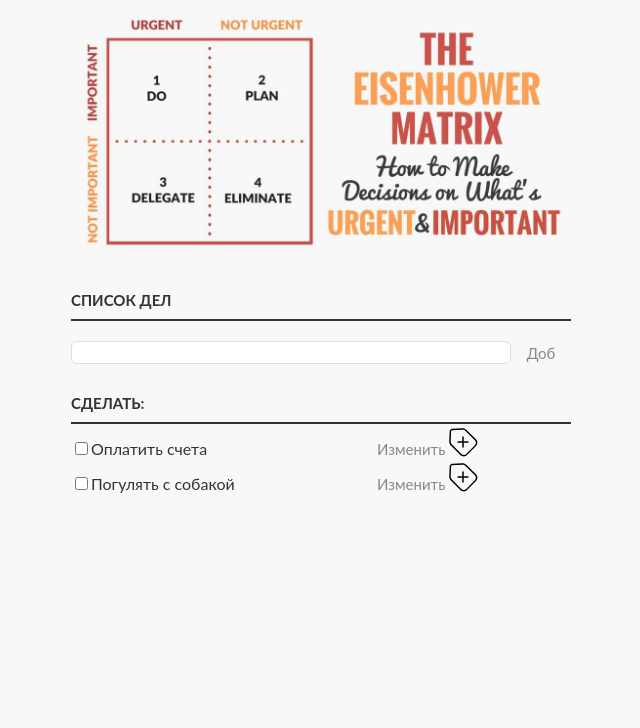
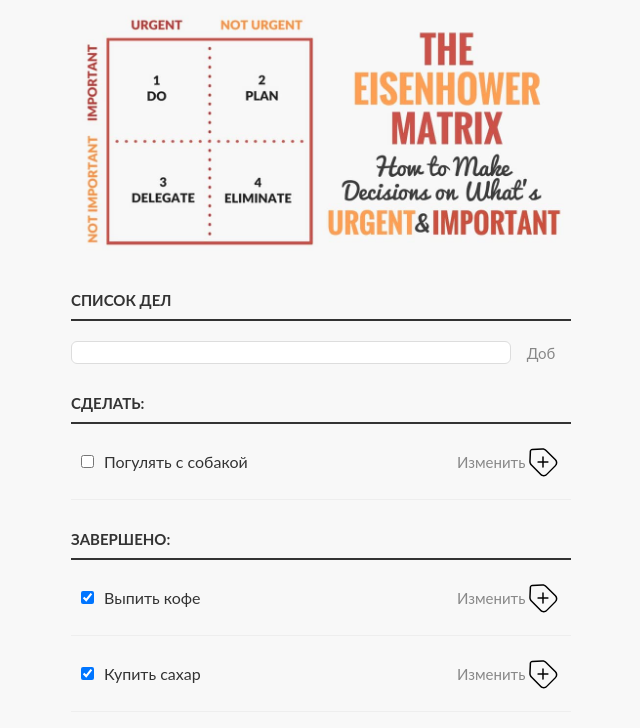
Before and after one commit to Madridka/KSF-20-ToDoList, a Vue app: page / in a window 1280 px wide. Shown: the top 728 px of the page, without its empty margins (319-959 px from the left). Built offline with nearby package versions, Linux system fonts and the light colour scheme.

Commit message:
-added taskinput.vue -added tasklist.vue

```diff
--- a/src/App.vue
+++ b/src/App.vue
@@ -7,25 +7,7 @@
     </div>
     <div class="centered-main-page-element">
       <TaskInput @task-added="addNewTask"></TaskInput>
-      <TaskList :tasks="tasks"></TaskList>
-
-
-      <!--
-        <h3>Todo</h3>
-        <ul id='incompleteTasks'>
-            <li><input type='checkbox'><label class="task">Pay Bills</label><input type="text" class="task"><button
-                    class="edit">Edit</button><button class="delete"><img :src="require('@/assets/remove.svg')"></button></li>
-            <li class="editMode"><input type="checkbox"><label class="task">Go Shopping</label><input type="text"
-                    value="Go Shopping" class="task"><button class='edit'>Save</button><button class="delete"><img
-                        :src="require('@/assets/remove.svg')"></button></li>
-        </ul>
-        <h3>Completed</h3>
-        <ul id="completed-tasks">
-            <li><input type="checkbox" checked><label class="task">See the Doctor</label><input type="text"
-                    class="task"><button class="edit">Edit</button><button class="delete"><img
-                        :src="require('@/assets/remove.svg')"></button>
-            </li>
-        </ul> -->
+      <TaskList :tasks="tasks" @delete-task="deleteTask"></TaskList>
     </div>
   </div>
 </template>
@@ -43,14 +25,25 @@
 
   data() {
     return {
-      tasks: ["Оплатить счета", "Погулять с собакой"],
+      tasks: [
+        {id: 1, todo: "Погулять с собакой", completed: false},
+        {id: 2, todo: "Выпить кофе", completed: true},
+        {id: 3, todo: "Купить сахар", completed: true},
+        ],
     };
   },
 
   methods: {
     addNewTask(task) {
-      this.tasks.push(task);
+      this.tasks.push({
+        id: Date.now(),
+        todo: task,
+        completed: false,
+      });
     },
+    deleteTask(id) {
+      this.tasks = this.tasks.filter(task => task.id !== id);
+    }
   },
 };
 </script>
--- a/src/components/TaskList.vue
+++ b/src/components/TaskList.vue
@@ -1,12 +1,39 @@
 <template>
-  <div>
-    <h3>СДЕЛАТЬ: </h3>
-    <div class="incompleteTasks" v-for="(task, index) in tasks" :key="index">
-        <input type="checkbox">
-        <div class="task">{{ task }}</div>
-        <button class="edit">Изменить</button>
-        <button class="delete"><img :src="require('@/assets/remove.svg')"></button>
-    </div>
+  <div class="incompletedTasks">
+    <h3>СДЕЛАТЬ:</h3>
+    <ul>
+      <div v-for="(task, id) in tasks" :key="id">
+        <div v-if="task.completed !== true">
+          <li>
+            <input type="checkbox" v-model="task.completed" />
+            <div class="task">{{ task.todo }}</div>
+            <button class="edit">Изменить</button>
+            <button class="delete" @click="deleteTask(task.id)">
+              <img :src="require('@/assets/remove.svg')" />
+            </button>
+          </li>
+        </div>
+      </div>
+    </ul>
+
+  <div class="completed-tasks">
+    <h3>ЗАВЕРШЕНО:</h3>
+    <ul >
+      <div v-for="(task, id) in tasks" :key="id">
+        <div v-if="task.completed">
+          <li>
+          <input type="checkbox" v-model="task.completed" />
+          <div class="task">{{ task.todo }}</div>
+          <button class="edit">Изменить</button>
+          <button class="delete" @click="deleteTask(task.id)">
+            <img :src="require('@/assets/remove.svg')" />
+          </button>
+        </li>
+        </div>
+      </div>
+    </ul>
+  </div>
+
   </div>
 </template>
 
@@ -19,11 +46,15 @@
   props: {
     tasks: {
       type: Array,
-    }
-  }
-}
+    },
+  },
+  methods: {
+    deleteTask(id) {
+      this.$emit("delete-task", id);
+    },
+  },
+};
 </script>
 
 <style>
-
 </style>
```
Also changed, not shown: src/components/CompletedList.vue (+21 -2 lines).
